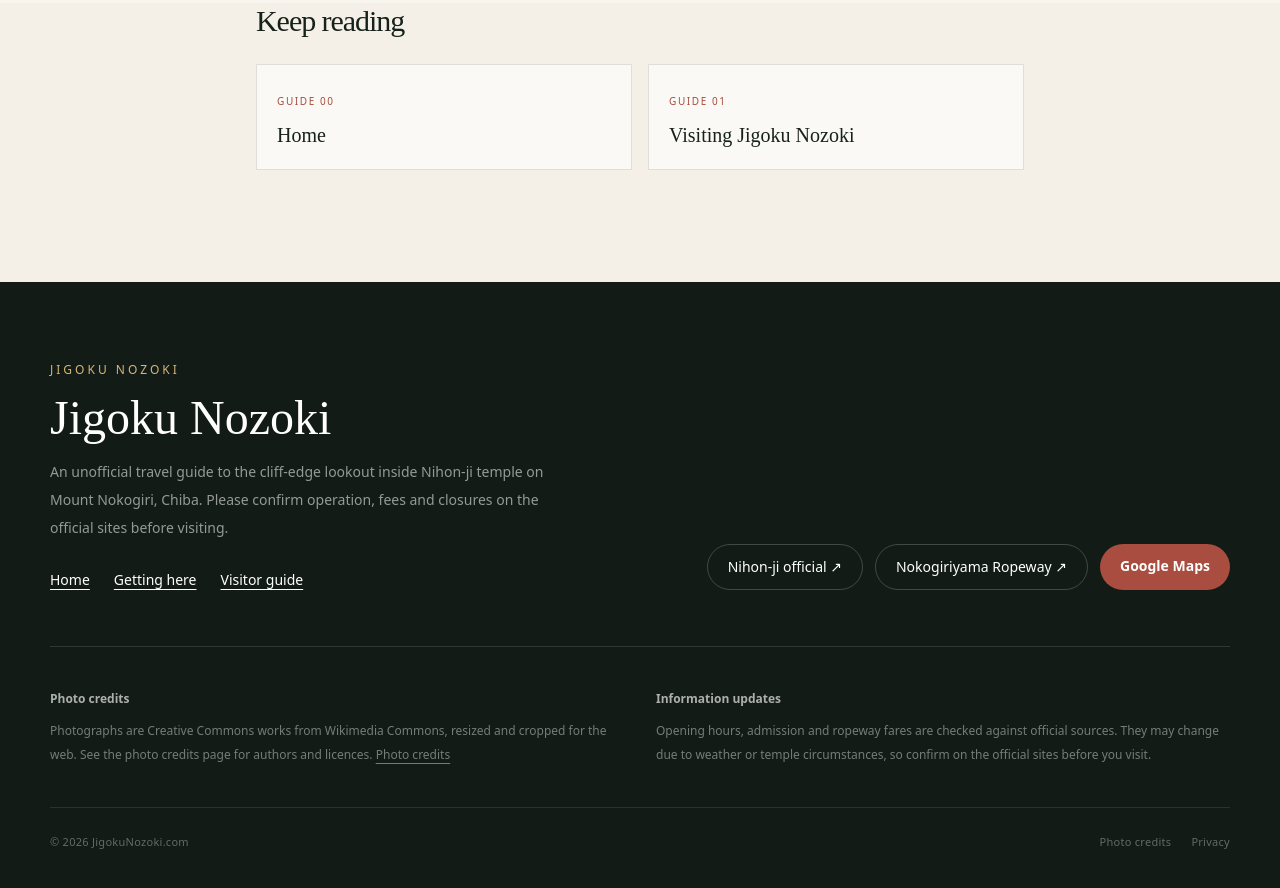
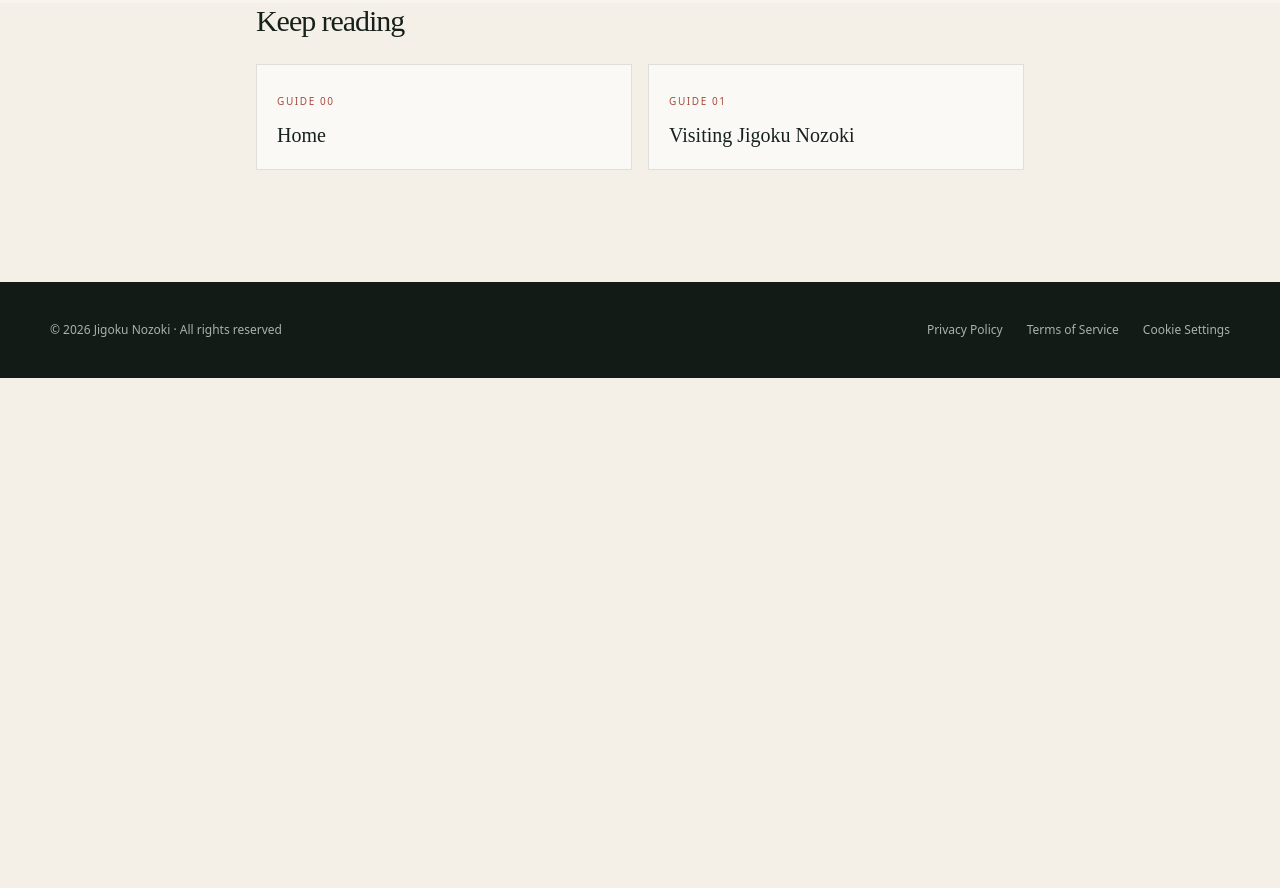
Before and after one commit to n20186005-hash/jigokunozoki, an Astro site: page /en/access in a window 1280 px wide. Shown: the part 3162-4050 px from the top of the page. After the commit the page ends 3540 px from the top, so only its background shows below. Built offline with nearby package versions, Linux system fonts and the light colour scheme; Astro itself is replaced by a stand-in of ours.

Commit message:
Move footer notices to localized legal and sources pages

```diff
--- a/src/components/Footer.astro
+++ b/src/components/Footer.astro
@@ -1,58 +1,26 @@
 ---
-import { jigokuNozokiLocation } from '../data/site';
-import { getGuide } from '../content/guide';
-import { pagePath, ui, type Locale } from '../i18n';
+import { shortBrand } from '../data/site';
+import { pagePath, type Locale } from '../i18n';
 
 interface Props {
   locale: Locale;
 }
 
 const { locale } = Astro.props;
-const t = ui[locale];
-const guide = getGuide(locale);
-const home = pagePath(locale);
+const labels = {
+  ja: ['プライバシーポリシー', '利用規約', 'Cookie 設定'],
+  en: ['Privacy Policy', 'Terms of Service', 'Cookie Settings'],
+  zh: ['隱私政策', '服務條款', 'Cookie 設定'],
+}[locale];
 ---
 
 <footer class="bg-[#121b16] text-white">
-  <div class="container-shell py-16 md:py-20">
-    <div class="grid gap-12 border-b border-white/12 pb-14 lg:grid-cols-[1fr_auto] lg:items-end">
-      <div>
-        <p class="text-xs tracking-[.25em] text-[#d7b675]">JIGOKU NOZOKI</p>
-        <h2 class="mt-4 font-serif text-4xl font-medium md:text-5xl">{guide.hero.title}</h2>
-        <p class="mt-4 max-w-lg text-sm leading-7 text-white/55">{guide.footer.description}</p>
-        <nav class="mt-7 flex flex-wrap gap-x-6 gap-y-2 text-sm" aria-label={t.footer.explore}>
-          <a class="text-white/70 underline underline-offset-4 transition hover:text-white" href={home}>{t.footer.home}</a>
-          <a class="text-white/70 underline underline-offset-4 transition hover:text-white" href={pagePath(locale, 'access')}>{t.footer.access}</a>
-          <a class="text-white/70 underline underline-offset-4 transition hover:text-white" href={pagePath(locale, 'guide')}>{t.footer.guide}</a>
-        </nav>
-      </div>
-      <div class="flex flex-wrap gap-3">
-        <a href={jigokuNozokiLocation.officialUrl} target="_blank" rel="noreferrer" class="rounded-full border border-white/20 px-5 py-3 text-sm text-white/70 transition hover:bg-white hover:text-forest">{t.footer.official}</a>
-        <a href={jigokuNozokiLocation.ropewayUrl} target="_blank" rel="noreferrer" class="rounded-full border border-white/20 px-5 py-3 text-sm text-white/70 transition hover:bg-white hover:text-forest">{t.footer.ropeway}</a>
-        <a href={jigokuNozokiLocation.googleMapsUrl} target="_blank" rel="noreferrer" class="rounded-full bg-vermilion px-5 py-3 text-sm font-semibold transition hover:bg-[#934235]">{t.footer.map}</a>
-      </div>
-    </div>
-
-    <div class="grid gap-8 py-10 text-xs leading-6 text-white/42 md:grid-cols-2">
-      <div>
-        <p class="font-semibold text-white/65">{t.footer.photoCredits}</p>
-        <p class="mt-2">
-          {guide.footer.photoNote}
-          <a class="underline underline-offset-4 hover:text-white" href="/photo-credits">{t.footer.photoCredits}</a>
-        </p>
-      </div>
-      <div>
-        <p class="font-semibold text-white/65">{t.footer.update}</p>
-        <p class="mt-2">{guide.footer.updateNote}</p>
-      </div>
-    </div>
-
-    <div class="flex flex-col gap-3 border-t border-white/10 pt-6 text-[11px] tracking-wide text-white/35 sm:flex-row sm:items-center sm:justify-between">
-      <p>© {new Date().getFullYear()} JigokuNozoki.com</p>
-      <div class="flex gap-5">
-        <a href="/photo-credits" class="hover:text-white">{t.footer.photoCredits}</a>
-        <a href="/privacy" class="hover:text-white">{t.footer.privacy}</a>
-      </div>
-    </div>
+  <div class="container-shell flex flex-col gap-5 py-10 text-xs sm:flex-row sm:items-center sm:justify-between">
+    <p class="text-white/65">© {new Date().getFullYear()} {shortBrand[locale]} · {locale === 'ja' ? '無断転載を禁じます' : locale === 'en' ? 'All rights reserved' : '版權所有'}</p>
+    <nav class="flex flex-wrap gap-x-6 gap-y-3 text-white/65" aria-label="Legal">
+      <a class="transition hover:text-white" href={pagePath(locale, 'privacy-policy')}>{labels[0]}</a>
+      <a class="transition hover:text-white" href={pagePath(locale, 'terms-of-service')}>{labels[1]}</a>
+      <a class="transition hover:text-white" href={pagePath(locale, 'cookie-settings')}>{labels[2]}</a>
+    </nav>
   </div>
 </footer>
--- a/src/components/HomeSections.astro
+++ b/src/components/HomeSections.astro
@@ -209,6 +209,11 @@ const guideHref = pagePath(locale, 'guide');
         }
       </div>
 
+      <div class="mt-7 flex flex-wrap gap-x-7 gap-y-2 text-xs text-ink/65">
+        <a class="underline underline-offset-4 hover:text-vermilion" href={pagePath(locale, 'sources')}>{locale === 'ja' ? '情報源・更新履歴' : locale === 'en' ? 'Sources and updates' : '資料來源與更新'}</a>
+        <a class="underline underline-offset-4 hover:text-vermilion" href="/photo-credits">{t.footer.photoCredits}</a>
+      </div>
+
       <div class="reveal mt-12 overflow-hidden border border-ink/12 bg-[#eee8dc]">
         <div class="grid lg:grid-cols-[.72fr_1.28fr]">
           <div class="flex flex-col justify-center p-7 md:p-10">
--- /dev/null
+++ b/src/components/LegalPage.astro
@@ -0,0 +1,52 @@
+---
+import { pagePath, type Locale } from '../i18n';
+import Header from './Header.astro';
+import Footer from './Footer.astro';
+type Slug = 'privacy-policy' | 'terms-of-service' | 'cookie-settings' | 'sources';
+const { locale, slug } = Astro.props as { locale: Locale; slug: Slug };
+const content = {
+  ja: {
+    'privacy-policy': { title: 'プライバシーポリシー', lead: '当サイトにおける情報の取り扱いについて説明します。', blocks: [['収集する情報', '当サイトは会員登録・予約フォームを設けていません。配信とセキュリティのため、ホスティング事業者が技術的なアクセスログを処理する場合があります。'], ['アクセス解析', 'Google Analytics 4は任意の同意を得た場合のみ読み込みます。Cookie設定ページからいつでも変更できます。'], ['外部サービス', 'Google マップを開く場合や埋め込みを表示する場合、外部サービスにブラウザ情報等が送られる場合があります。各サービスのプライバシーポリシーをご確認ください。'], ['改定', '本方針は利用サービスや法令等の変更に応じて見直します。']] },
+    'terms-of-service': { title: '利用規約', lead: '地獄のぞき・鋸山観光情報をご利用いただく際のご案内です。', blocks: [['情報の目的', '当サイトは独立した旅行情報ガイドです。日本寺・行政機関・交通事業者の公式サイトではありません。'], ['情報の更新', '営業時間、料金、運行・通行規制は変わる場合があります。お出かけ前に公式発表をご確認ください。'], ['外部リンク', '外部サイトの内容・サービスは各運営者の責任で提供されています。'], ['コンテンツ', '文章の無断転載はご遠慮ください。写真の著作権・利用条件は個別の写真クレジットをご参照ください。']] },
+    'cookie-settings': { title: 'Cookie 設定', lead: 'アクセス解析の利用を選択できます。設定はこのブラウザに保存され、後から変更できます。', blocks: [['必須の機能', 'ページ表示とセキュリティに必要な処理は停止できません。'], ['任意のアクセス解析', 'Google Analytics 4は同意した場合にのみ読み込まれます。拒否しても観光情報を閲覧できます。']] },
+    sources: { title: '情報源・更新履歴', lead: '参拝情報・写真・交通に関する出典をまとめています。', blocks: [['写真クレジット', '掲載写真の作者、原作品、Creative Commonsライセンスは写真クレジットの独立ページにまとめています。'], ['参拝時間・料金', '日本寺の公式案内を基に更新しています。変更される場合があるため、訪問当日の案内をご確認ください。'], ['ロープウェー', '運行時間・運賃・運休情報は鋸山ロープウェー公式サイトをご確認ください。']] },
+  },
+  en: {
+    'privacy-policy': { title: 'Privacy Policy', lead: 'How this independent travel guide handles information.', blocks: [['Information processed', 'We provide no account registration or booking form. Our hosting provider may process technical access logs for delivery and security.'], ['Analytics', 'Google Analytics 4 loads only after your optional consent. You may change the choice on the Cookie Settings page.'], ['External services', 'Opening or embedding Google Maps and other external services may share browser information with those providers. Check their own privacy notices.'], ['Updates', 'This notice may change when laws or services change.']] },
+    'terms-of-service': { title: 'Terms of Service', lead: 'Conditions for using the Jigoku Nozoki travel guide.', blocks: [['Purpose', 'This is an independent visitor guide, not the official website of Nihon-ji, a public authority or a transport operator.'], ['Accuracy', 'Hours, prices, transport and trail access may change. Check the official operator before travelling.'], ['External links', 'Third-party websites are provided under their own terms and responsibility.'], ['Content', 'Please do not republish our writing without permission. See the separate photo credits for image authors and terms.']] },
+    'cookie-settings': { title: 'Cookie Settings', lead: 'Choose whether optional website analytics may run. You can change this preference here at any time.', blocks: [['Essential functions', 'Technical processing necessary for page delivery and security cannot be switched off here.'], ['Optional analytics', 'Google Analytics 4 is loaded only with consent. Declining does not prevent you from reading the guide.']] },
+    sources: { title: 'Sources and Updates', lead: 'Sources for photography, visitor information and transport.', blocks: [['Photo credits', 'Authors, original files and Creative Commons licences are listed on the separate photo-credits page.'], ['Temple hours and fees', 'We refer to Nihon-ji official information. Check the current notice before your visit.'], ['Ropeway', 'Check the operator for current service, fares and weather-related suspensions.']] },
+  },
+  zh: {
+    'privacy-policy': { title: '隱私政策', lead: '說明本站如何處理網站使用資訊與外部服務。', blocks: [['資料處理', '本站沒有會員註冊或預訂表單。網站託管服務可能為傳輸與安全目的處理技術性存取紀錄。'], ['網站分析', 'Google Analytics 4 只有在您同意後才會載入。可隨時到 Cookie 設定頁變更。'], ['外部服務', '開啟或載入 Google 地圖等第三方服務時，瀏覽器資訊可能傳送給服務供應商。請查閱其隱私政策。'], ['政策更新', '因法規或使用服務變更，本站可能調整本政策。']] },
+    'terms-of-service': { title: '服務條款', lead: '使用地獄窺視與鋸山旅遊指南前，請了解以下事項。', blocks: [['網站性質', '本站為獨立旅遊資訊指南，並非日本寺、政府或交通營運單位官方網站。'], ['資訊變動', '開放時間、門票、交通與步道限制可能調整，出發前請以各主管單位最新公告為準。'], ['外部連結', '第三方網站的內容與服務由各營運者負責。'], ['文字與照片', '請勿擅自轉載本站文章；照片作者、原始作品及授權條件列於獨立圖片版權頁。']] },
+    'cookie-settings': { title: 'Cookie 設定', lead: '您可決定是否允許非必要的網站分析，並隨時在此更改。', blocks: [['必要功能', '網站傳輸及安全所需的技術處理無法在此停用。'], ['選用網站分析', '只有在您同意時才載入 Google Analytics 4。拒絕不會影響旅遊資訊瀏覽。']] },
+    sources: { title: '資料來源與更新', lead: '集中列出照片、參拜資訊與交通的參考來源。', blocks: [['圖片版權', '照片的作者、原始檔案及 Creative Commons 授權資訊，請參閱獨立圖片版權頁。'], ['參拜時間與門票', '資訊依日本寺官方公告整理；造訪前請核對當日開放與收費。'], ['纜車營運', '纜車票價、營運與天候停駛情形請以鋸山纜車官方資訊為準。']] },
+  },
+}[locale][slug];
+const linkLabels = { ja: ['写真クレジット', '日本寺公式', '鋸山ロープウェー公式'], en: ['Photo credits', 'Nihon-ji official', 'Ropeway official'], zh: ['圖片版權', '日本寺官方', '鋸山纜車官方'] }[locale];
+---
+<Header locale={locale} path={slug} />
+<main id="main" class="min-h-screen bg-washi pb-24 pt-36">
+  <article class="container-shell max-w-3xl">
+    <a href={pagePath(locale)} class="text-xs text-ink/50 underline underline-offset-4">← {locale === 'ja' ? 'トップ' : locale === 'en' ? 'Home' : '首頁'}</a>
+    <span class="eyebrow mt-9">{slug === 'sources' ? 'SOURCES' : 'LEGAL'}</span>
+    <h1 class="display-title text-4xl md:text-5xl">{content.title}</h1>
+    <p class="mt-6 text-sm leading-8 text-ink/65 md:text-base">{content.lead}</p>
+    <div class="mt-10 space-y-9 text-sm leading-8 text-ink/65 md:text-base">
+      {content.blocks.map(block => <section><h2 class="font-serif text-2xl text-ink">{block[0]}</h2><p class="mt-3">{block[1]}</p></section>)}
+    </div>
+    {slug === 'sources' && <div class="mt-10 flex flex-wrap gap-5 text-sm underline underline-offset-4"><a href="/photo-credits">{linkLabels[0]}</a><a href="https://www.nihonji.jp/" target="_blank" rel="noreferrer">{linkLabels[1]} ↗</a><a href="https://www.mt-nokogiri.co.jp/" target="_blank" rel="noreferrer">{linkLabels[2]} ↗</a></div>}
+    {slug === 'cookie-settings' && <section class="mt-10 border border-ink/15 bg-white/60 p-6"><h2 class="font-serif text-xl">Google Analytics 4</h2><p id="cookie-status" role="status" class="mt-3 text-sm text-ink/65" aria-live="polite"></p><div class="mt-5 flex flex-wrap gap-3"><button type="button" data-consent="granted" class="rounded-full bg-forest px-5 py-3 text-sm text-white">{locale === 'ja' ? '同意する' : locale === 'en' ? 'Allow analytics' : '同意分析'}</button><button type="button" data-consent="denied" class="rounded-full border border-ink/20 px-5 py-3 text-sm">{locale === 'ja' ? '拒否する' : locale === 'en' ? 'Decline analytics' : '拒絕分析'}</button></div></section>}
+    {slug !== 'sources' && <p class="mt-12 text-xs text-ink/45">{locale === 'ja' ? '最終更新：2026年11月18日' : locale === 'en' ? 'Last updated: 18 November 2026' : '最後更新：2026 年 11 月 18 日'}</p>}
+  </article>
+</main>
+<Footer locale={locale} />
+{slug === 'cookie-settings' && <script>
+  const status = document.querySelector<HTMLElement>('#cookie-status');
+  const messages = { ja: ['アクセス解析を許可しています。', 'アクセス解析を拒否しています。', 'まだ選択されていません。'], en: ['Analytics is allowed.', 'Analytics is declined.', 'No choice saved yet.'], zh: ['已同意網站分析。', '已拒絕網站分析。', '尚未儲存選擇。'] };
+  const language = document.documentElement.lang.startsWith('ja') ? 'ja' : document.documentElement.lang.startsWith('en') ? 'en' : 'zh';
+  function refresh() { try { const choice = localStorage.getItem('jigoku-analytics-consent'); if (status) status.textContent = messages[language][choice === 'granted' ? 0 : choice === 'denied' ? 1 : 2]; } catch { if (status) status.textContent = messages[language][2]; } }
+  document.querySelectorAll<HTMLButtonElement>('[data-consent]').forEach(button => button.addEventListener('click', () => { try { localStorage.setItem('jigoku-analytics-consent', button.dataset.consent || 'denied'); location.reload(); } catch { refresh(); } }));
+  refresh();
+</script>}
--- a/src/layouts/BaseLayout.astro
+++ b/src/layouts/BaseLayout.astro
@@ -46,15 +46,19 @@ const website = buildWebSite(locale);
 <!doctype html>
 <html lang={meta.htmlLang}>
   <head>
-    <!-- Google tag (gtag.js) -->
-    <script is:inline async src="https://www.googletagmanager.com/gtag/js?id=G-HXM22WWPKP"></script>
     <script is:inline>
-      window.dataLayer = window.dataLayer || [];
-      function gtag() {
-        dataLayer.push(arguments);
-      }
-      gtag('js', new Date());
-      gtag('config', 'G-HXM22WWPKP');
+      try {
+        if (localStorage.getItem('jigoku-analytics-consent') === 'granted') {
+          const s = document.createElement('script');
+          s.async = true;
+          s.src = 'https://www.googletagmanager.com/gtag/js?id=G-HXM22WWPKP';
+          document.head.appendChild(s);
+          window.dataLayer = window.dataLayer || [];
+          function gtag(){ dataLayer.push(arguments); }
+          gtag('js', new Date());
+          gtag('config', 'G-HXM22WWPKP');
+        }
+      } catch (_) { /* Storage may be disabled. */ }
     </script>
     <meta charset="UTF-8" />
     <meta name="viewport" content="width=device-width, initial-scale=1" />
--- /dev/null
+++ b/src/pages/[legal].astro
@@ -0,0 +1,10 @@
+---
+import BaseLayout from '../layouts/BaseLayout.astro';
+import LegalPage from '../components/LegalPage.astro';
+import { siteNames } from '../data/site';
+const locale = 'ja' as const;
+const allowed = ['privacy-policy', 'terms-of-service', 'cookie-settings', 'sources'];
+const slug = Astro.params.legal || '';
+if (!allowed.includes(slug)) return Astro.redirect('/404');
+---
+<BaseLayout locale={locale} path={slug} title={`${slug} | ${siteNames[locale]}`}><LegalPage locale={locale} slug={slug} /></BaseLayout>
--- /dev/null
+++ b/src/pages/en/[legal].astro
@@ -0,0 +1,10 @@
+---
+import BaseLayout from '../../layouts/BaseLayout.astro';
+import LegalPage from '../../components/LegalPage.astro';
+import { siteNames } from '../../data/site';
+const locale = 'en' as const;
+const allowed = ['privacy-policy', 'terms-of-service', 'cookie-settings', 'sources'];
+const slug = Astro.params.legal || '';
+if (!allowed.includes(slug)) return Astro.redirect('/404');
+---
+<BaseLayout locale={locale} path={slug} title={`${slug} | ${siteNames[locale]}`}><LegalPage locale={locale} slug={slug} /></BaseLayout>
--- a/src/pages/sitemap.xml.ts
+++ b/src/pages/sitemap.xml.ts
@@ -5,7 +5,7 @@ import { topicSlugs } from '../content/topics';
 import { nearbySlugs } from '../content/nearby';
 
 /** 三语都有的页面（首页 + 专题页） */
-const localizedPaths = ['', ...topicSlugs, ...nearbySlugs.map(slug => `nearby/${slug}`)];
+const localizedPaths = ['', ...topicSlugs, ...nearbySlugs.map(slug => `nearby/${slug}`), 'privacy-policy', 'terms-of-service', 'cookie-settings', 'sources'];
 /** 只有日语的页面 */
 const singleLocalePaths = ['privacy', 'photo-credits'];
 
--- /dev/null
+++ b/src/pages/zh/[legal].astro
@@ -0,0 +1,10 @@
+---
+import BaseLayout from '../../layouts/BaseLayout.astro';
+import LegalPage from '../../components/LegalPage.astro';
+import { siteNames } from '../../data/site';
+const locale = 'zh' as const;
+const allowed = ['privacy-policy', 'terms-of-service', 'cookie-settings', 'sources'];
+const slug = Astro.params.legal || '';
+if (!allowed.includes(slug)) return Astro.redirect('/404');
+---
+<BaseLayout locale={locale} path={slug} title={`${slug} | ${siteNames[locale]}`}><LegalPage locale={locale} slug={slug} /></BaseLayout>
```
